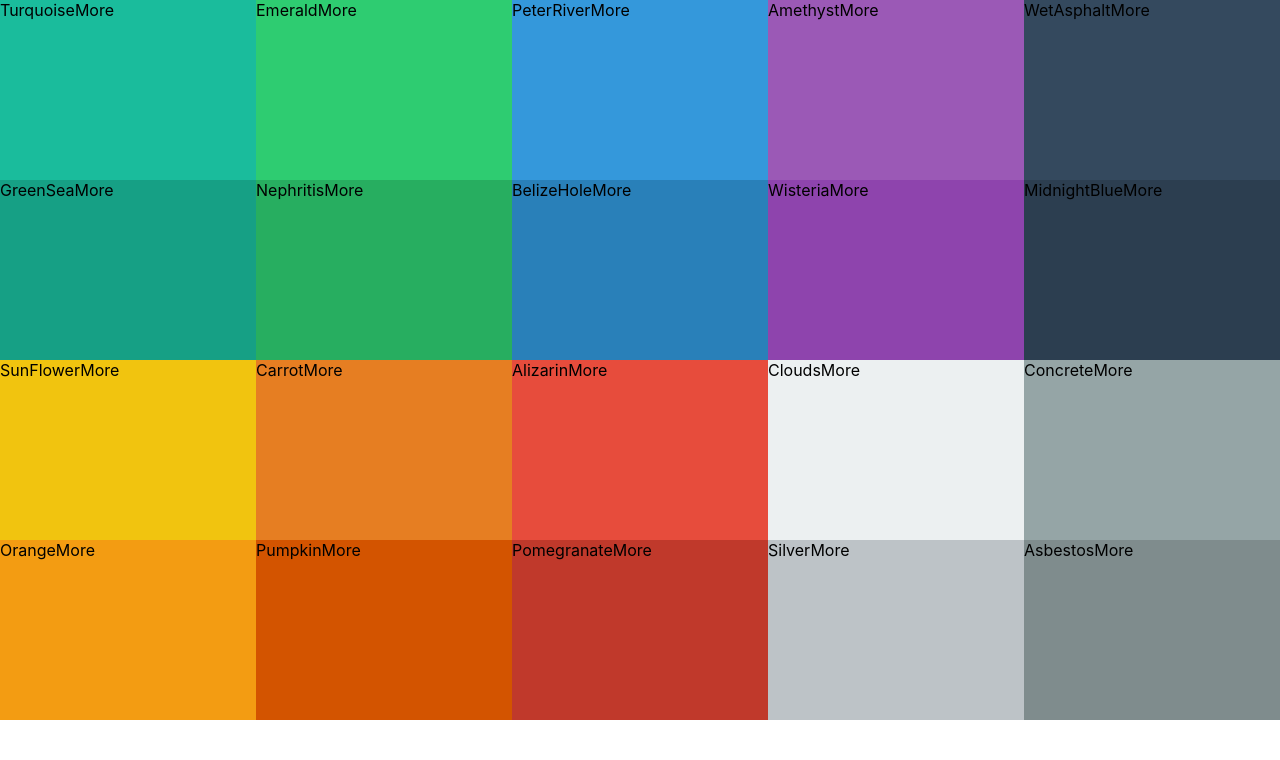
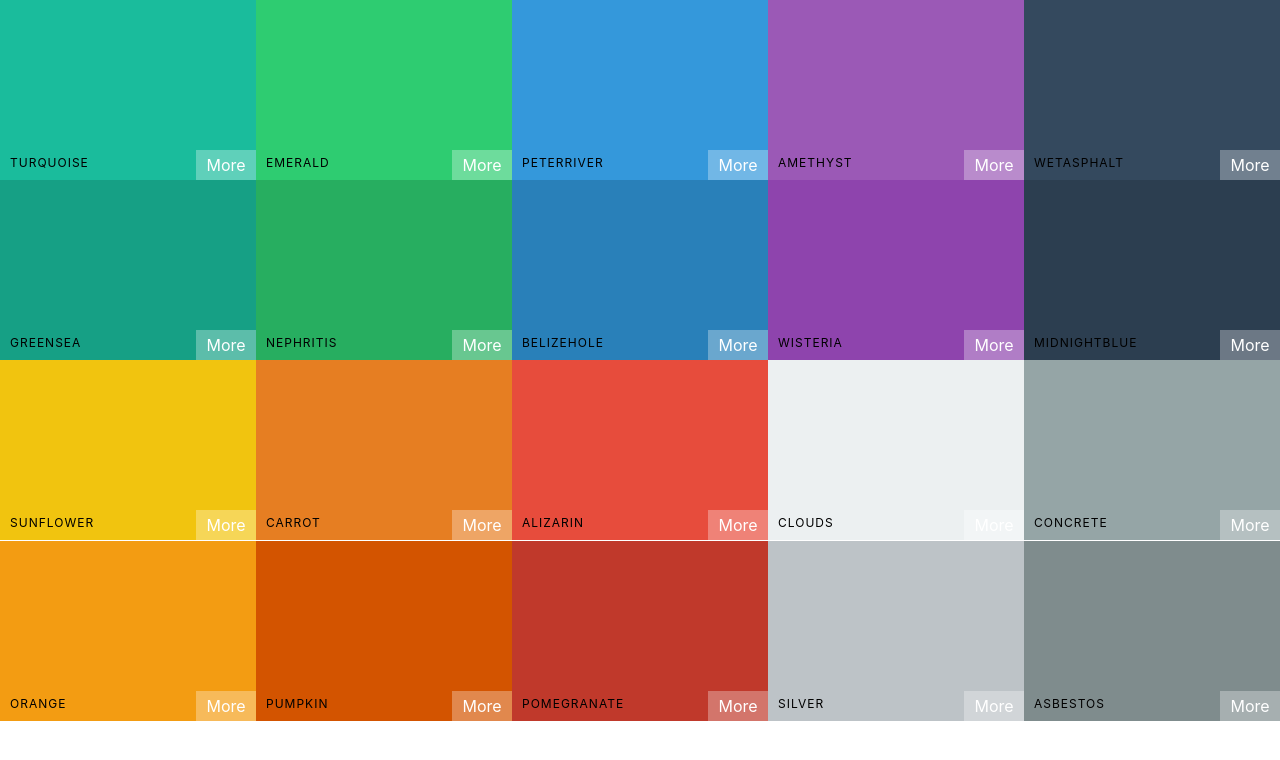
Before and after one commit to jimmyayo/Colors-app, a React (Create React App) app: page / in a window 1280 px wide. Shown: the top 760 px of the page. Built offline with nearby package versions, Linux system fonts and the light colour scheme.

Commit message:
Style ColorBox

```diff
--- a/src/ColorBox.css
+++ b/src/ColorBox.css
@@ -5,4 +5,55 @@
     display: inline-block;
     position: relative;
     cursor: pointer;
+    margin-bottom: -3.8px;
 }
+
+.copy-button {
+    width: 100px;
+    height: 30px;
+    position: absolute;
+    display: inline-block;
+    top: 50%;
+    left: 50%;
+    margin-left: -50px;
+    margin-top: -15px;
+    text-align: center;
+    outline: none;
+    background: rgba( 255, 255, 255, 0.3);
+    font-size: 1rem;
+    line-height: 30px;
+    color: white;
+    text-transform: uppercase;
+    border: none;
+    opacity: 0;
+}
+
+.ColorBox:hover .copy-button{
+    opacity: 1;
+    transition: 0.5s;
+}
+
+.box-content {
+    position: absolute;
+    width: 100%;
+    left: 0px;
+    bottom: 0px;
+    padding: 10px;
+    color: black;
+    letter-spacing: 1px;
+    text-transform: uppercase;
+    font-size: 12px;
+}
+
+.see-more {
+    background: rgba( 255, 255, 255, 0.3);
+    position: absolute;
+    border: none;
+    right: 0px;
+    bottom: 0px;
+    color: white;
+    width: 60px;
+    height: 30px;
+    text-align: center;
+    line-height: 30px;
+}
--- a/src/ColorBox.js
+++ b/src/ColorBox.js
@@ -3,10 +3,17 @@
 
 class ColorBox extends Component {
     render() {
+        const {name, background} = this.props;
+
         return (
-            <div style={{background: this.props.background}} className="ColorBox">
-                <span>{this.props.name}</span>
-                <span>More</span>
+            <div style={{background: background}} className="ColorBox">
+                <div className="copy-container">
+                    <div className="box-content">
+                        <span>{name}</span>
+                    </div>
+                    <button className="copy-button">Copy</button>
+                </div>
+                <span className="see-more">More</span>
             </div>
         )
     }
```
